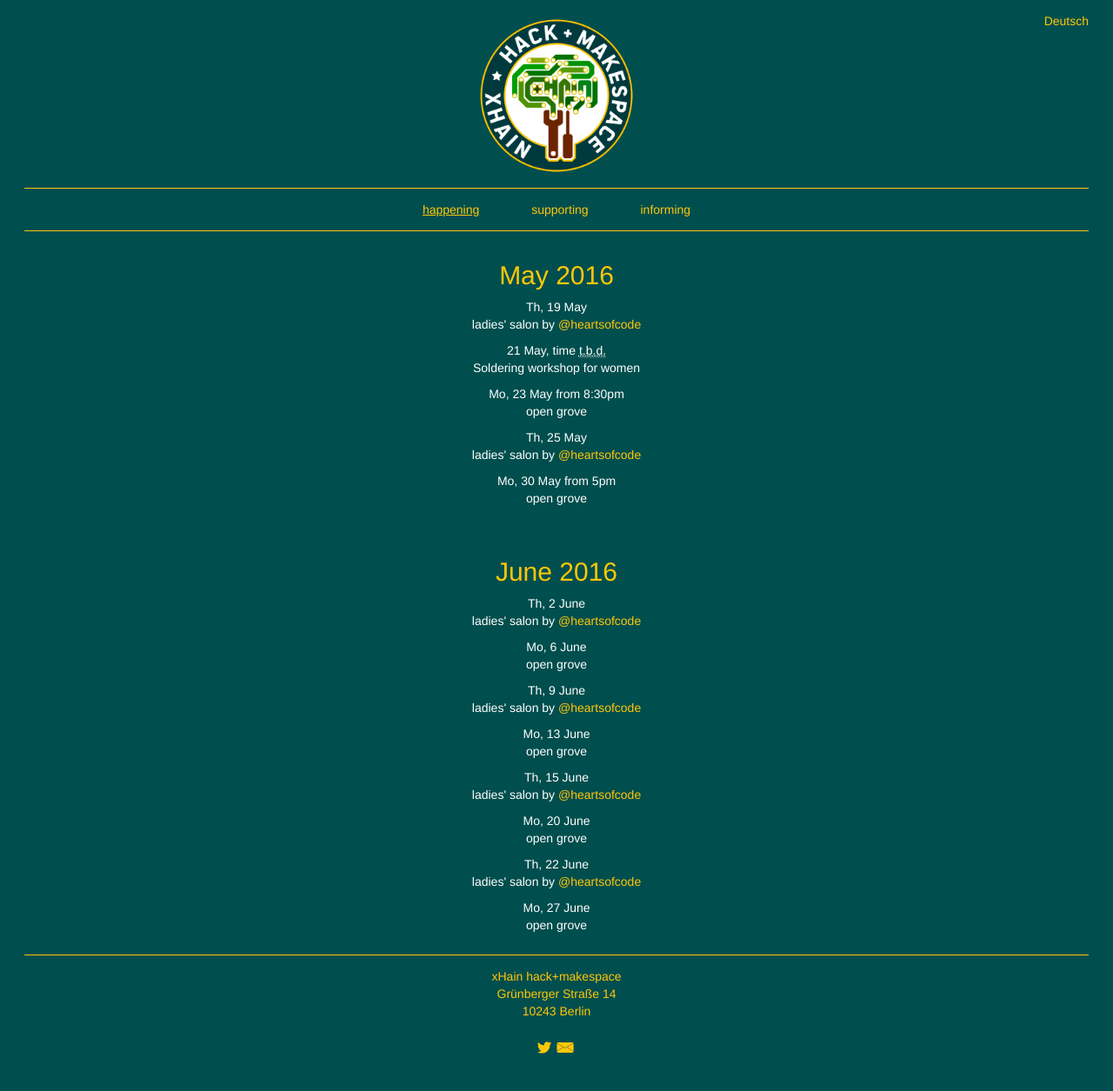
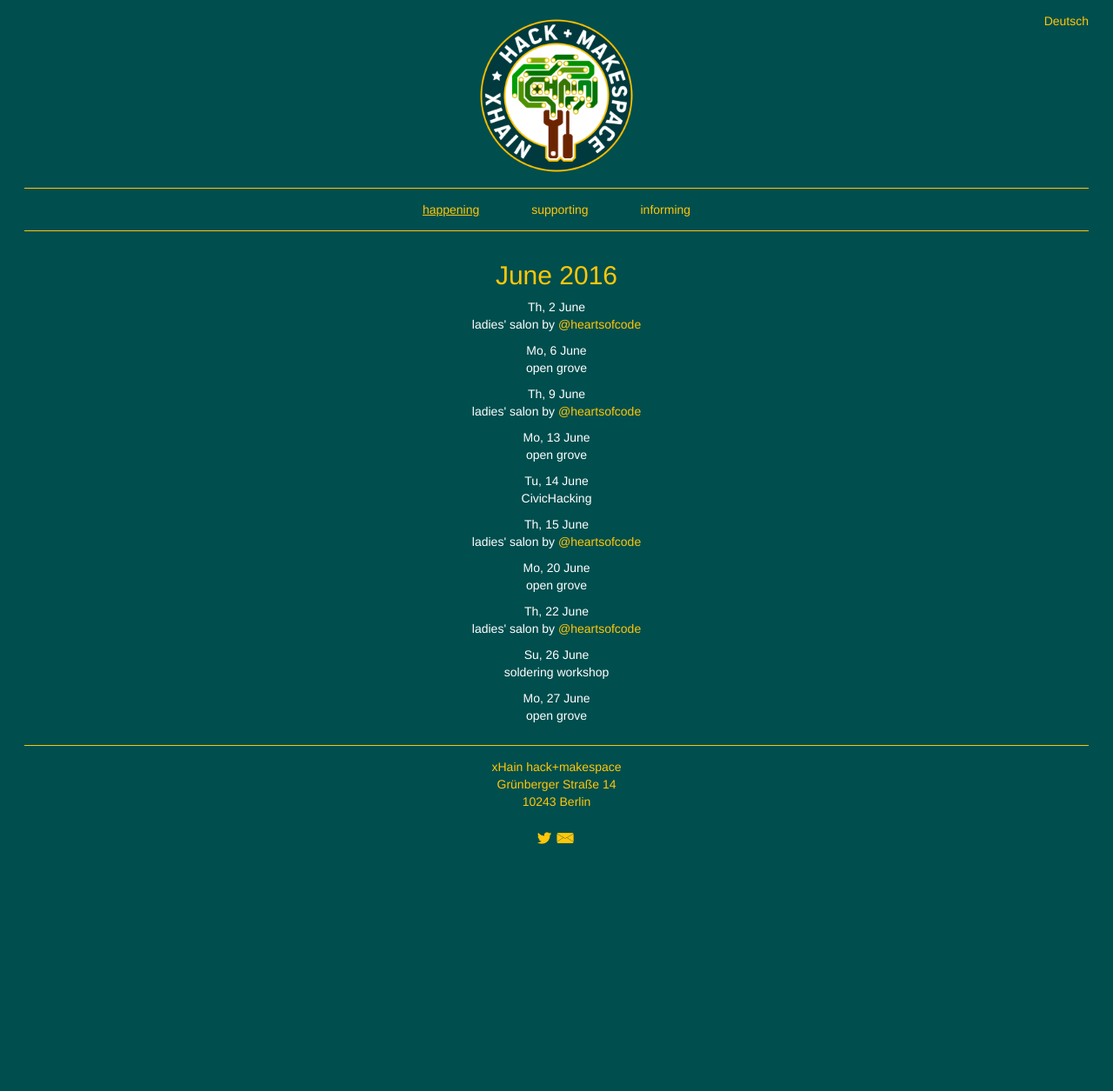
Before and after one commit to xHain-hackspace/xHain-hackspace.github.io, a Jekyll site: the page built from calendar.en.html, in a window 1280 px wide. Shown: the whole page at 87% size. Built offline with Jekyll 4.4.1, drawn with Linux system fonts in a browser that asks for light colours; after the commit the page ends 1014 px from its top, so only the background shows below that.

Commit message:
calendar

```diff
--- a/calendar.en.html
+++ b/calendar.en.html
@@ -3,17 +3,6 @@ lang: en
 permalink: /en/calendar.html
 layout: main
 ---
-<ul>
-	<li><h2>May 2016</h2></li>
-	<li>
-		<p>Th, 19 May <br>ladies' salon by <a href="https://twitter.com/heartsofcode">@heartsofcode</a></p>
-		<p>21 May, time <abbr title="to be determined">t.b.d.</abbr><br>
-			Soldering workshop for women</p>
-		<p>Mo, 23 May from 8:30pm<br>open grove</p>
-		<p>Th, 25 May <br>ladies' salon by <a href="https://twitter.com/heartsofcode">@heartsofcode</a></p>
-		<p>Mo, 30 May from 5pm<br>open grove</p>
-	</li>
-</ul>
 <ul>
 	<li><h2>June 2016</h2></li>
 	<li>
@@ -21,9 +10,11 @@ layout: main
 		<p>Mo, 6 June <br>open grove</p>
 		<p>Th, 9 June <br>ladies' salon by <a href="https://twitter.com/heartsofcode">@heartsofcode</a></p>
 		<p>Mo, 13 June <br>open grove</p>
+		<p>Tu, 14 June <br>CivicHacking</p>
 		<p>Th, 15 June <br>ladies' salon by <a href="https://twitter.com/heartsofcode">@heartsofcode</a></p>
 		<p>Mo, 20 June <br>open grove</p>
 		<p>Th, 22 June <br>ladies' salon by <a href="https://twitter.com/heartsofcode">@heartsofcode</a></p>
+		<p>Su, 26 June <br>soldering workshop</p>
 		<p>Mo, 27 June <br>open grove</p>
 	</li>
 </ul>
```
Also changed, not shown: _posts/2016-06-01-hello world!.en.md (+2 -2 lines), calendar.html (+2 -10 lines), support.en.html (+4 -4 lines), support.html (+4 -4 lines).
